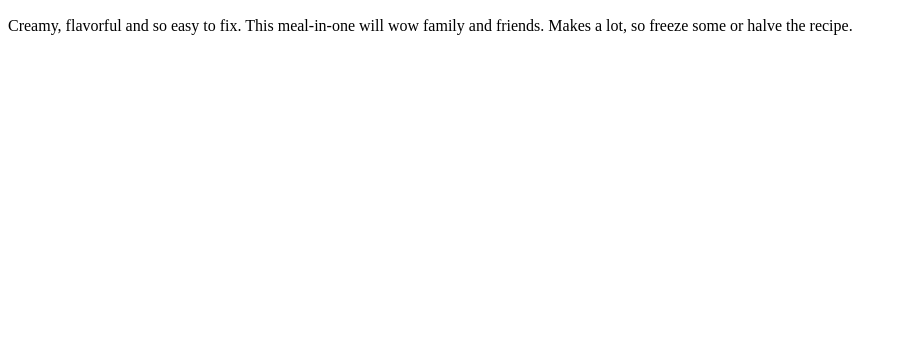
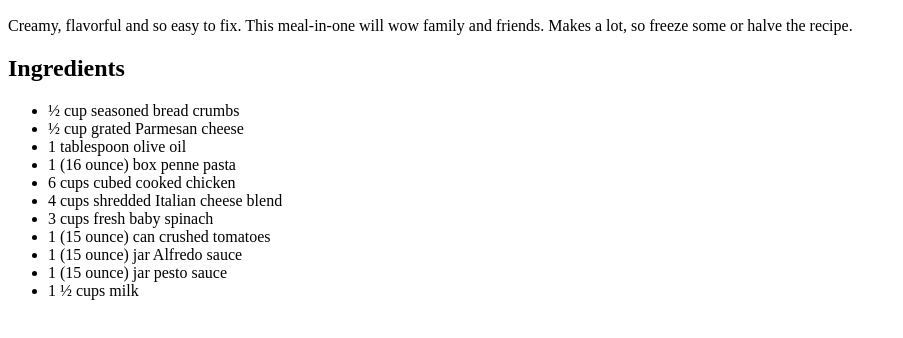
Before and after one commit to kevinmark-ai/odin-recipes, a plain HTML site: page pesto-chicken-penne-casserole.html in a window 1280 px wide. Shown: the part 434-772 px from the top of the page, without its empty margins (0-903 px from the left). Drawn offline with Linux system fonts and the light colour scheme.

Commit message:
Add ingredients

```diff
--- a/pesto-chicken-penne-casserole.html
+++ b/pesto-chicken-penne-casserole.html
@@ -16,5 +16,19 @@
       Creamy, flavorful and so easy to fix. This meal-in-one will wow family and
       friends. Makes a lot, so freeze some or halve the recipe.
     </p>
+    <h2>Ingredients</h2>
+    <ul>
+      <li>½ cup seasoned bread crumbs</li>
+      <li>½ cup grated Parmesan cheese</li>
+      <li>1 tablespoon olive oil</li>
+      <li>1 (16 ounce) box penne pasta</li>
+      <li>6 cups cubed cooked chicken</li>
+      <li>4 cups shredded Italian cheese blend</li>
+      <li>3 cups fresh baby spinach</li>
+      <li>1 (15 ounce) can crushed tomatoes</li>
+      <li>1 (15 ounce) jar Alfredo sauce</li>
+      <li>1 (15 ounce) jar pesto sauce</li>
+      <li>1 ½ cups milk</li>
+    </ul>
   </body>
 </html>
```
